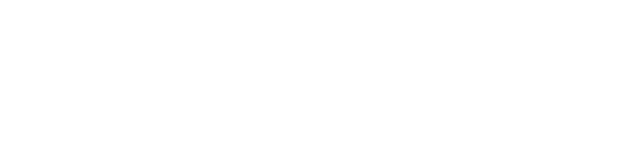
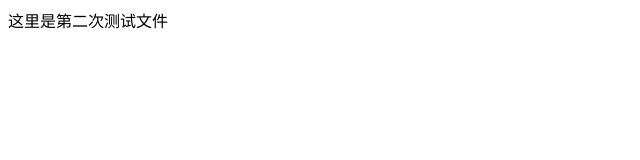
Before and after one commit to ONAMHE/React, a website: page react入门测试文件/onamhe.html in a window 1280 px wide. Shown: the whole page, without its empty margins (0-640 px from the left). Drawn offline with Linux system fonts and the light colour scheme.

Commit message:
成功提交测试文件报告

```diff
--- a/react入门测试文件/onamhe.html
+++ b/react入门测试文件/onamhe.html
@@ -7,6 +7,6 @@
     <title>Document</title>
 </head>
 <body>
-
+    <div>这里是第二次测试文件</div>
 </body>
 </html>
```
